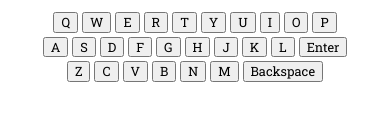
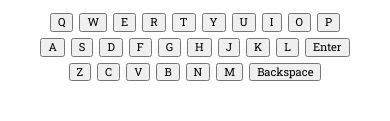
Before and after one commit to jtclayt/words_are_fun, a website: page src/public/index.html in a window 390 px wide. Shown: the part 439-560 px from the top of the page. Drawn offline with Linux system fonts and the light colour scheme; no server answers.

Commit message:
Pixel pushing

```diff
--- a/src/public/index.css
+++ b/src/public/index.css
@@ -79,8 +79,8 @@ header h1 {
   }
 
   .keyboard-button {
-    margin: 2px;
-    font-size: 0.8rem;
+    margin: 3px;
+    font-size: 0.7rem;
   }
 
   #keyboard {
```
